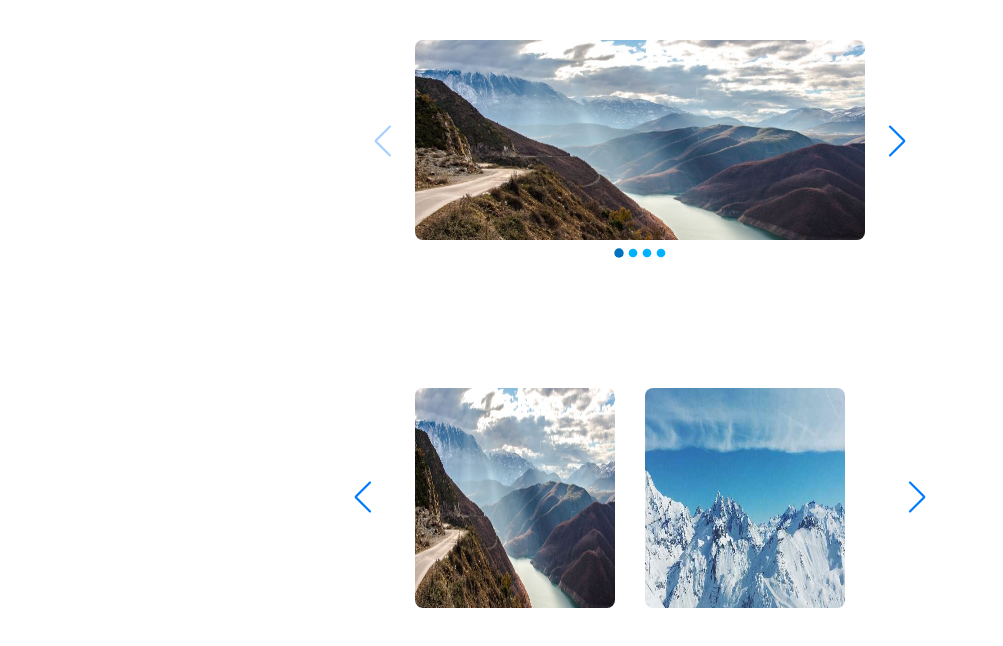
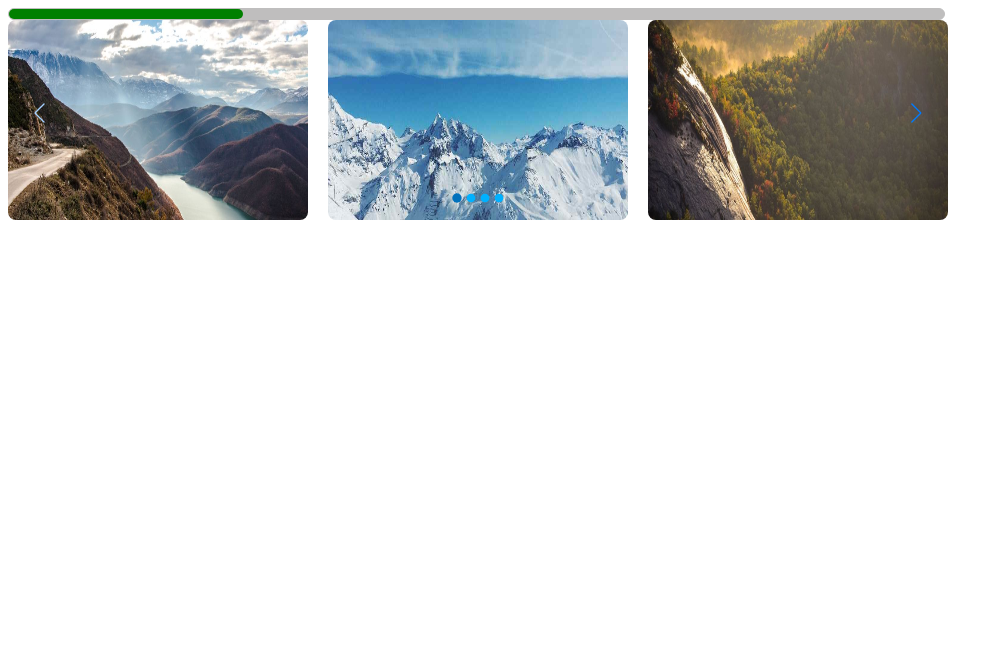
Before and after one commit to manusrao-hyperface/assesment-2, a React (Create React App) app: page / in a window 1280 px wide. Shown: the top 646 px of the page, without its empty margins (0-1003 px from the left). Built offline with nearby package versions, Linux system fonts and the light colour scheme.

Commit message:
New Component

```diff
--- a/src/App.js
+++ b/src/App.js
@@ -1,89 +1,71 @@
-import Carousel from './Components/Carousel/Carousel';
-import ScrollCarousel from './Components/ScrollCarousel/ScrollCarousel';
+import TransitionCarousel from './Components/TransitionCarousel/TransitionCarousel'
 
 import img1 from './images/img_mountains_wide.jpg'
 import img2 from './images/img_snow_wide.jpg'
 import img3 from './images/img_nature_wide.jpg'
-import img4 from './images/2.jpeg'
 
 const icons = {
   "prev": <svg className='svg'
-      xmlns="http://www.w3.org/2000/svg" width="20" height="20" viewBox="0 0 20 20">
-      <path d="M10.4772727,0.477272727 C10.7408632,0.740863176 10.7408632,1.16822773 10.4772727,1.43181818 L1.90909091,10 L10.4772727,18.5681818 C10.7408632,18.8317723 10.7408632,19.2591368 10.4772727,19.5227273 C10.2136823,19.7863177 9.78631772,19.7863177 9.52272727,19.5227273 L0.707106781,10.7071068 C0.316582489,10.3165825 0.316582489,9.68341751 0.707106781,9.29289322 L9.52272727,0.477272727 C9.78631772,0.213682278 10.2136823,0.213682278 10.4772727,0.477272727 Z" transform="translate(4)" fill="currentColor" />
+    xmlns="http://www.w3.org/2000/svg" width="20" height="20" viewBox="0 0 20 20">
+    <path d="M10.4772727,0.477272727 C10.7408632,0.740863176 10.7408632,1.16822773 10.4772727,1.43181818 L1.90909091,10 L10.4772727,18.5681818 C10.7408632,18.8317723 10.7408632,19.2591368 10.4772727,19.5227273 C10.2136823,19.7863177 9.78631772,19.7863177 9.52272727,19.5227273 L0.707106781,10.7071068 C0.316582489,10.3165825 0.316582489,9.68341751 0.707106781,9.29289322 L9.52272727,0.477272727 C9.78631772,0.213682278 10.2136823,0.213682278 10.4772727,0.477272727 Z" transform="translate(4)" fill="currentColor" />
   </svg>,
   "next": <svg className='svg'
-      xmlns="http://www.w3.org/2000/svg" width="20" height="20" viewBox="0 0 20 20">
-      <path d="M1.37727273,19.5227273 C1.11368228,19.2591368 1.11368228,18.8317723 1.37727273,18.5681818 L9.94545455,10 L1.37727273,1.43181818 C1.11368228,1.16822773 1.11368228,0.740863176 1.37727273,0.477272727 C1.64086318,0.213682278 2.06822773,0.213682278 2.33181818,0.477272727 L11.1474387,9.29289322 C11.537963,9.68341751 11.537963,10.3165825 11.1474387,10.7071068 L2.33181818,19.5227273 C2.06822773,19.7863177 1.64086318,19.7863177 1.37727273,19.5227273 Z" transform="translate(4)" fill="currentColor" />
+    xmlns="http://www.w3.org/2000/svg" width="20" height="20" viewBox="0 0 20 20">
+    <path d="M1.37727273,19.5227273 C1.11368228,19.2591368 1.11368228,18.8317723 1.37727273,18.5681818 L9.94545455,10 L1.37727273,1.43181818 C1.11368228,1.16822773 1.11368228,0.740863176 1.37727273,0.477272727 C1.64086318,0.213682278 2.06822773,0.213682278 2.33181818,0.477272727 L11.1474387,9.29289322 C11.537963,9.68341751 11.537963,10.3165825 11.1474387,10.7071068 L2.33181818,19.5227273 C2.06822773,19.7863177 1.64086318,19.7863177 1.37727273,19.5227273 Z" transform="translate(4)" fill="currentColor" />
   </svg>,
-  "dot": <svg enable-background="new 0 0 512 512" viewBox="0 0 512 512" xmlns="http://www.w3.org/2000/svg"><circle cx="256" cy="256.167" fill="#00b1ff" r="223.167"/></svg>,
-  "highlightedDot":<svg viewBox="0 0 64 64" xmlns="http://www.w3.org/2000/svg"><circle cx="32" cy="32" fill="#0071bc" r="30"/></svg>
+  "dot": <svg enableBackground="new 0 0 512 512" viewBox="0 0 512 512" xmlns="http://www.w3.org/2000/svg"><circle cx="256" cy="256.167" fill="#00b1ff" r="223.167" /></svg>,
+  "highlightedDot": <svg viewBox="0 0 64 64" xmlns="http://www.w3.org/2000/svg"><circle cx="32" cy="32" fill="#0071bc" r="30" /></svg>
 }
 
 function App() {
   const printMsg = (index) => {
-    console.log(index);
-  }
-  const detectChange = () =>{
-    console.log("Slide was changed")
+    console.log("Current index is: "+index);
   }
   const images = [
     img1,
     img2,
     img3,
-    img4
+    img3,
+    img3,
+    img3
   ]
 
   const options = {
-    'infinite':false,
-    'pagination':true,
+    'infinite': false,
+    'pagination': true,
+    'navButtons':true,
     // 'autoplay':{
     //   "duration":3000
     // },
-    'accentColors':{
-      "button":"#007BFE",
-      "disableButton":"#A6D1FE",
+    'accentColors': {
+      "button": "#007BFE",
+      "disableButton": "#A6D1FE",
+      "progressBackground":"BFBEBE",
+      "progressColor":"green"
     },
-    "icons":{
-      "prev":icons.prev,
-      "next":icons.next,
-      "dot":icons.dot,
-      "highlightedDot":icons.highlightedDot
+    "icons": {
+      "prev": icons.prev,
+      "next": icons.next,
+      "dot": icons.dot,
+      "highlightedDot": icons.highlightedDot
     },
-    "slideStyling":{
-      "slideMaxWidth":"450px",
-      "imgMinWidth":"200px",
-      "imgHeight":"200px",
-      "borderRadius":"8px"
+    "slideStyling": {
+      "slideMaxWidth":"940px",
+      "imageMinWidth": "300px",
+      "slideHeight": "200px",
+      "borderRadius": "8px",
+      "slidesPerView":"3",
+      "gap":"20px"
     },
-    "callback":{
-      "onSlideChange":printMsg
-    }
-  }
-
-  const options2 = {
-    'accentColors':{
-      "button":"#007BFE",
-    },
-    "icons":{
-      "prev":icons.prev,
-      "next":icons.next
-    },
-    'slideStyling':{
-      "slideMaxWidth":"450px",
-      "gap":"30px",
-      "imgMinWidth":"200px",
-      "imgHeight":"200px",
-      "borderRadius":"8px"
-    },
-    "callback":{
-      "onSlideChange":detectChange
+    "callback": {
+      "onSlideChange": printMsg
     }
   }
 
   return (
-    <div className="App" style={{maxHeight:"100px"}}>
-      <Carousel images={images} options={options}/>
-      <ScrollCarousel images={images} options={options2}/>
+    <div className='App'>
+      <TransitionCarousel options={options} images={images}>
+      </TransitionCarousel>
     </div>
   );
 }
--- /dev/null
+++ b/src/Components/TransitionCarousel/TransitionCarousel.css
@@ -0,0 +1,87 @@
+/* Main Carousel */
+.carousel {
+    overflow: hidden;
+    position: relative;
+    max-width:100%;
+}
+
+.carousel:focus{
+    outline: none;
+}
+
+/* Progress Bar */
+.progress{
+    width:99.5%;
+    height: 10px;
+    border: 0.1px solid #BFBEBE;
+    background-color: #BFBEBE;
+    border-radius: 10px 10px 10px 10px;
+}
+
+.bar{
+    width: 0%;
+    height: 10px;
+    background-color: green;
+    border-radius: 10px 10px 10px 10px;
+    transform-origin: left;
+    transition: all 150ms;
+}
+
+/* Slides Container */
+.slides {
+    display: flex;
+    transition: transform 150ms ease-out;
+}
+
+.slide{
+    border-radius: 8px;
+    height: 100%;
+}
+
+/* Navigation Buttons */
+.buttons {
+    position: absolute;
+    inset: 0;
+    display: flex;
+    justify-content: space-between;
+    align-items: center;
+    padding: 1rem;
+}
+
+.buttons:focus{
+    outline: none;
+}
+
+.button {
+    cursor: pointer;
+    border: none;
+    background-color: transparent;
+    outline: none;
+}
+
+.button:focus {
+    border: none;
+}
+
+.button:disabled {
+    cursor: not-allowed;
+}
+
+/* Pagination */
+.pagination {
+    position: absolute;
+    bottom: 0.8rem;
+    margin-left: auto;
+    margin-right: auto;
+    left: 0;
+    right: 0;
+    text-align: center;
+}
+
+.dot {
+    height: 10px;
+    width: 10px;
+    margin: 0 2px;
+    display: inline-block;
+    cursor: pointer;
+}
--- /dev/null
+++ b/src/Components/TransitionCarousel/TransitionCarousel.js
@@ -0,0 +1,143 @@
+import React, { useState, useRef, useEffect } from 'react'
+import './TransitionCarousel.css'
+
+const TransitionCarousel = ({ images, options }) => {
+    // const values
+    const { infinite, autoplay, accentColors, pagination, icons, slideStyling, callback, navButtons } = options;
+    const length = images.length;
+    const slidesPerView = slideStyling.slidesPerView;
+    const pages = length - slidesPerView + 1;
+
+    // Hooks
+    const intervalID = useRef(0);
+    const [curr, setCurr] = useState(0);
+    const [isDragging, setIsDragging] = useState(false);
+    const [startPos, setStartPos] = useState(0);
+    const [currentTranslate, setCurrentTranslate] = useState(0);
+    const [prevTranslate, setPrevTranslate] = useState(0);
+    const [percent, setPercent] = useState((curr + 1) * 100 / pages)
+
+    // Calculate current index [curr]
+    function prev() {
+        setCurr(state => {
+            if (state === 0) {
+                if (infinite)
+                    return length - slidesPerView;
+                else
+                    return 0;
+            } else
+                return --state % length;
+        })
+        callback.onSlideChange(curr)
+    }
+
+    function next() {
+        setCurr(state => {
+            if (state === length - slidesPerView) {
+                if (infinite)
+                    return 0;
+                else
+                    return length - slidesPerView;
+            }
+            else
+                return ++state % length
+        })
+        callback.onSlideChange(curr)
+    }
+
+    // useEffect for Autoplay
+    useEffect(() => {
+        intervalID.current = setInterval(() => {
+            if (autoplay !== undefined) {
+                if (!infinite && curr === length - 1)
+                    clearInterval(intervalID.current)
+                else
+                    next()
+            }
+        }, !autoplay ? 0 : autoplay?.duration)
+        return () => clearInterval(intervalID.current)
+    }, [curr, infinite, autoplay])
+
+    // useEffect for setting progress
+    useEffect(() => {
+        setPercent(((curr + 1) * 100) / pages)
+    }, [curr])
+
+    // Handling Touch Events
+    function touchStart(e) {
+        setIsDragging(true);
+        setStartPos(getPositionX(e))
+    }
+
+    function getPositionX(event) {
+        return event.type.includes('mouse') ? event.pageX : event.touches[0].clientX
+    }
+
+    function touchEnd() {
+        setIsDragging(false);
+        const movedBy = currentTranslate - prevTranslate
+        if (movedBy < -50) next()
+        if (movedBy > 50) prev()
+        setPrevTranslate(currentTranslate)
+    }
+
+    function touchMove(event) {
+        if (isDragging) {
+            const currentPosition = getPositionX(event)
+            setCurrentTranslate(prevTranslate + currentPosition - startPos)
+        }
+    }
+
+    return (
+        <div className='carousel' style={{ maxWidth: slideStyling.slideMaxWidth }} onTouchStart={(e) => { if (!navButtons) return touchStart(e) }} onTouchEnd={(e) => { if (!navButtons) return touchEnd(e) }} onTouchMove={(e) => { if (!navButtons) return touchMove(e) }}>
+            <div className='progress' style={{ backgroundColor: accentColors.progressBackground }}>
+                <div className='bar' style={{ width: `${percent}%`, color: accentColors.progressColor }}></div>
+            </div>
+            <div className='slides' style={{ transform: `translateX(-${((curr * (100 + (parseInt(slideStyling.gap) * 100 / parseInt(slideStyling.slideMaxWidth)))) / slidesPerView)}%)`, height: slideStyling.slideHeight, gap: slideStyling.gap }}>
+                {
+                    images.map((img, ind) => (
+                        <img src={img} alt="" key={ind} className='slide' style={{ minWidth: slideStyling.imageMinWidth }} draggable={false}/>
+                    ))
+                }
+            </div>
+            {<div className='buttons' onTouchStart={(e) => touchStart(e)} onTouchEnd={(e) => touchEnd(e)} onTouchMove={(e) => touchMove(e)} tabIndex={0} onKeyDown={(e) => {
+                switch (e.key) {
+                    case "ArrowLeft": {
+                        prev();
+                        break;
+                    }
+                    case "ArrowRight": {
+                        next();
+                        break;
+                    }
+                    default: { }
+                }
+            }}
+            style={{ visibility: (navButtons ? "visible" : "hidden") }}
+            >
+                <button onClick={prev} className='button' style={{ "color": (!infinite && curr === 0 ? accentColors.disableButton : accentColors.button) }} disabled={infinite ? false : curr === 0}>
+                    {icons.prev}
+                </button>
+                <button onClick={next} className='button' style={{ "color": (!infinite && curr === length - slidesPerView ? accentColors.disableButton : accentColors.button) }} disabled={infinite ? false : curr === length - slidesPerView}>
+                    {icons.next}
+                </button>
+            </div>}
+            {pagination && <div className='pagination'>
+                {images.map((_, ind) => {
+                    if (ind < length - slidesPerView + 1)
+                        return <div className={"dot"} key={ind} onClick={(e) => {
+                            setCurr(ind);
+                        }}>
+                            {(ind === curr) ?
+                                icons.highlightedDot
+                                :
+                                icons.dot
+                            }
+                        </div>
+                })}
+            </div>}
+        </div>
+    )
+}
+
+export default TransitionCarousel
```
Also changed, not shown: src/Components/Carousel/Carousel.js (line endings or trailing spaces).
